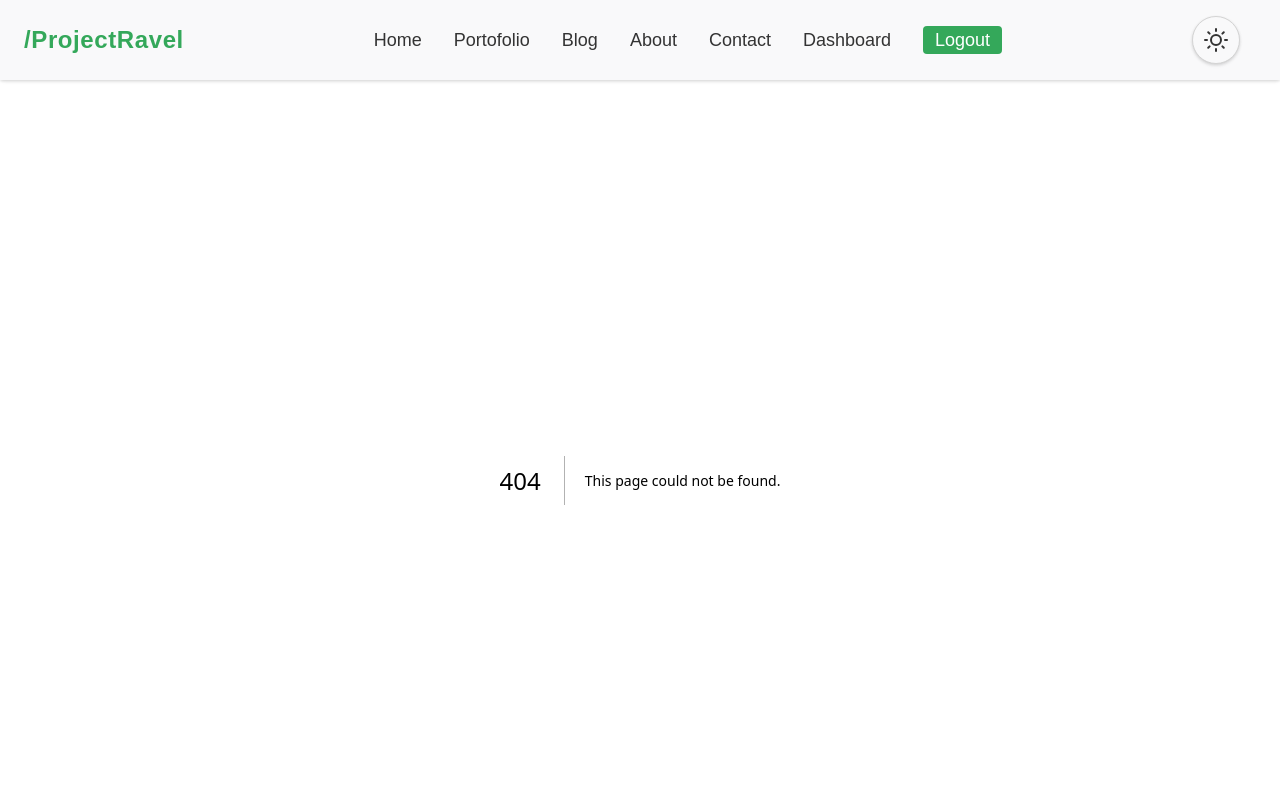
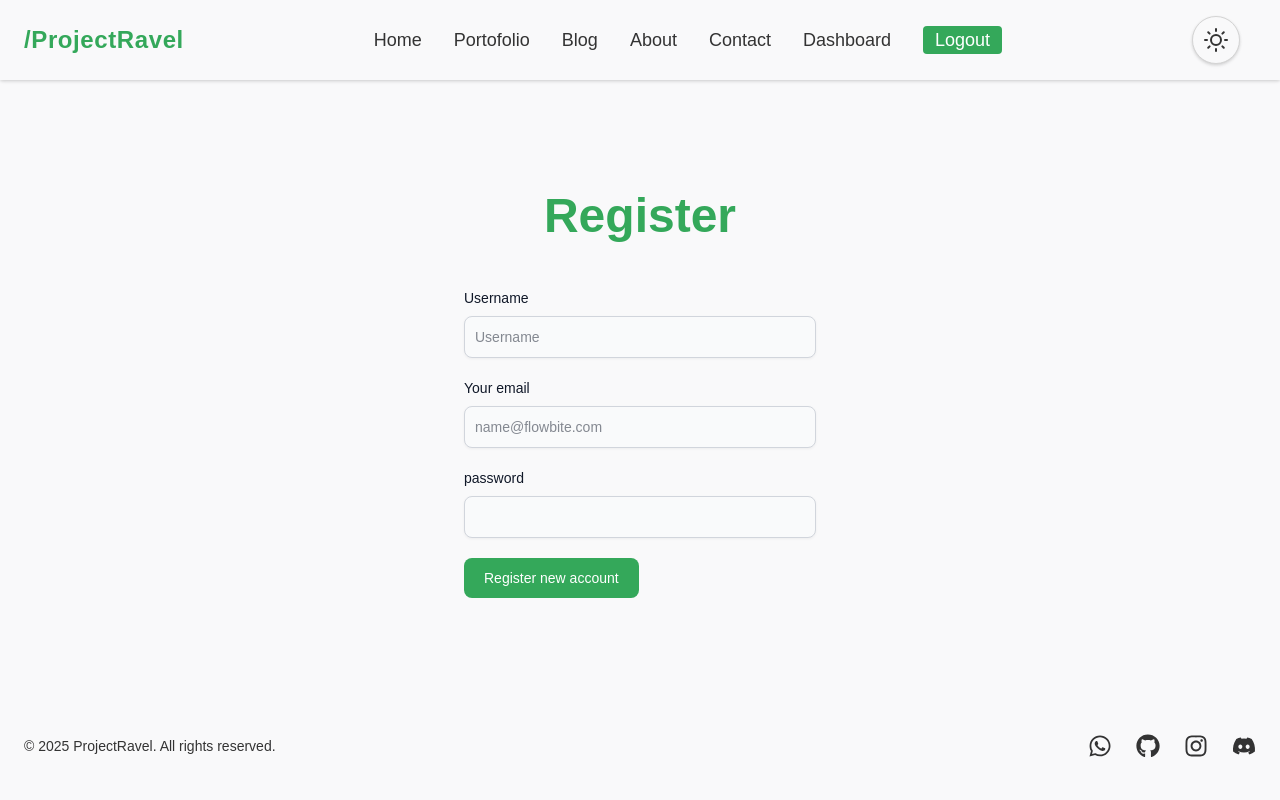
Before and after one commit to ProjectRavel/nextjs-practice, a Next.js app: page /register in a window 1280 px wide. Before the commit this address had no page. Shown: the top 800 px of the page. Built offline with nearby package versions, Linux system fonts and the light colour scheme.

Commit message:
Add registration form component with username, email, and password fields

```diff
--- /dev/null
+++ b/src/app/register/page.tsx
@@ -0,0 +1,90 @@
+"use client";
+
+import { useRouter } from "next/navigation";
+import { useState } from "react";
+
+export default function RegsiterForm() {
+  const [form, setForm] = useState({
+    username: "",
+    email: "",
+    password: "",
+  });
+
+  const [error, setError] = useState({
+    username: "",
+    email: "",
+    password: "",
+  });
+
+  const handleSubmit = async (e: React.FormEvent<HTMLFormElement>) => {
+    e.preventDefault();
+
+    try {
+      const res = await fetch("http://localhost:3000/api/register", {
+        method: "POST",
+        headers: {
+          "Content-Type": "application/json",
+        },
+        body: JSON.stringify(form),
+      });
+    } catch (error) {}
+  };
+
+  return (
+    <div className="my-24 flex items-center justify-center">
+      <div className="w-full max-w-sm p-4">
+        <h1 className="text-5xl text-center text-[var(--primary)] font-bold">
+          Register
+        </h1>
+        <div className="mt-12">
+          <form onSubmit={handleSubmit} className="max-w-sm mx-auto">
+            <div className="mb-5">
+              <label className="block mb-2 text-sm font-medium text-gray-900 dark:text-white">
+                Username
+              </label>
+              <input
+                type="text"
+                id="username"
+                className="shadow-xs bg-gray-50 border border-gray-300 text-gray-900 text-sm rounded-lg focus:ring-blue-500 focus:border-blue-500 block w-full p-2.5 dark:bg-gray-700 dark:border-gray-600 dark:placeholder-gray-400 dark:text-white dark:focus:ring-blue-500 dark:focus:border-blue-500 dark:shadow-xs-light"
+                placeholder="Username"
+                onChange={(e) => setForm({ ...form, username: e.target.value })}
+                required
+              />
+            </div>
+            <div className="mb-5">
+              <label className="block mb-2 text-sm font-medium text-gray-900 dark:text-white">
+                Your email
+              </label>
+              <input
+                type="email"
+                id="email"
+                className="shadow-xs bg-gray-50 border border-gray-300 text-gray-900 text-sm rounded-lg focus:ring-blue-500 focus:border-blue-500 block w-full p-2.5 dark:bg-gray-700 dark:border-gray-600 dark:placeholder-gray-400 dark:text-white dark:focus:ring-blue-500 dark:focus:border-blue-500 dark:shadow-xs-light"
+                placeholder="name@flowbite.com"
+                required
+                onChange={(e) => setForm({ ...form, email: e.target.value })}
+              />
+            </div>
+            <div className="mb-5">
+              <label className="block mb-2 text-sm font-medium text-gray-900 dark:text-white">
+                password
+              </label>
+              <input
+                type="password"
+                id="password"
+                className="shadow-xs bg-gray-50 border border-gray-300 text-gray-900 text-sm rounded-lg focus:ring-blue-500 focus:border-blue-500 block w-full p-2.5 dark:bg-gray-700 dark:border-gray-600 dark:placeholder-gray-400 dark:text-white dark:focus:ring-blue-500 dark:focus:border-blue-500 dark:shadow-xs-light"
+                required
+                onChange={(e) => setForm({ ...form, password: e.target.value })}
+              />
+            </div>
+            <button
+              type="submit"
+              className="text-white bg-[var(--primary)] hover:bg-[var(--primary)]/90 cursor-pointer focus:ring-4 focus:outline-none focus:ring-[var(--primary)]/50 font-medium rounded-lg text-sm px-5 py-2.5 text-center"
+            >
+              Register new account
+            </button>
+          </form>
+        </div>
+      </div>
+    </div>
+  );
+}
```
